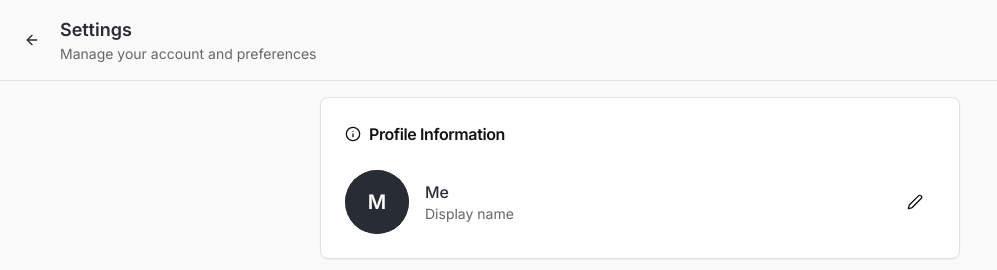
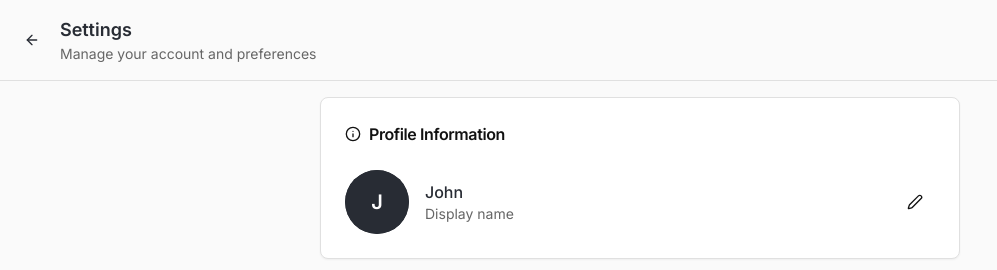
Before and after one commit to javeriarizwan/chatclone, a React (Vite) app: page /settings in a window 1280 px wide. Shown: the top 270 px of the page, without its empty margins (0-997 px from the left). Built offline with nearby package versions, Linux system fonts and the light colour scheme; the HTML template or start-up script is replaced by a standard one.

Commit message:
Update avatar initial

```diff
--- a/src/data/mockData.ts
+++ b/src/data/mockData.ts
@@ -2,9 +2,9 @@ import { User, Conversation, Message } from "@/types/chat";
 
 export const currentUser: User = {
   id: "user-1",
-  name: "Me",
-  email: "me@example.com",
-  avatar: "https://api.dicebear.com/7.x/avataaars/svg?seed=me",
+  name: "John",
+  email: "john@example.com",
+  avatar: "https://api.dicebear.com/7.x/avataaars/svg?seed=john",
   isOnline: true,
 };
 
```
